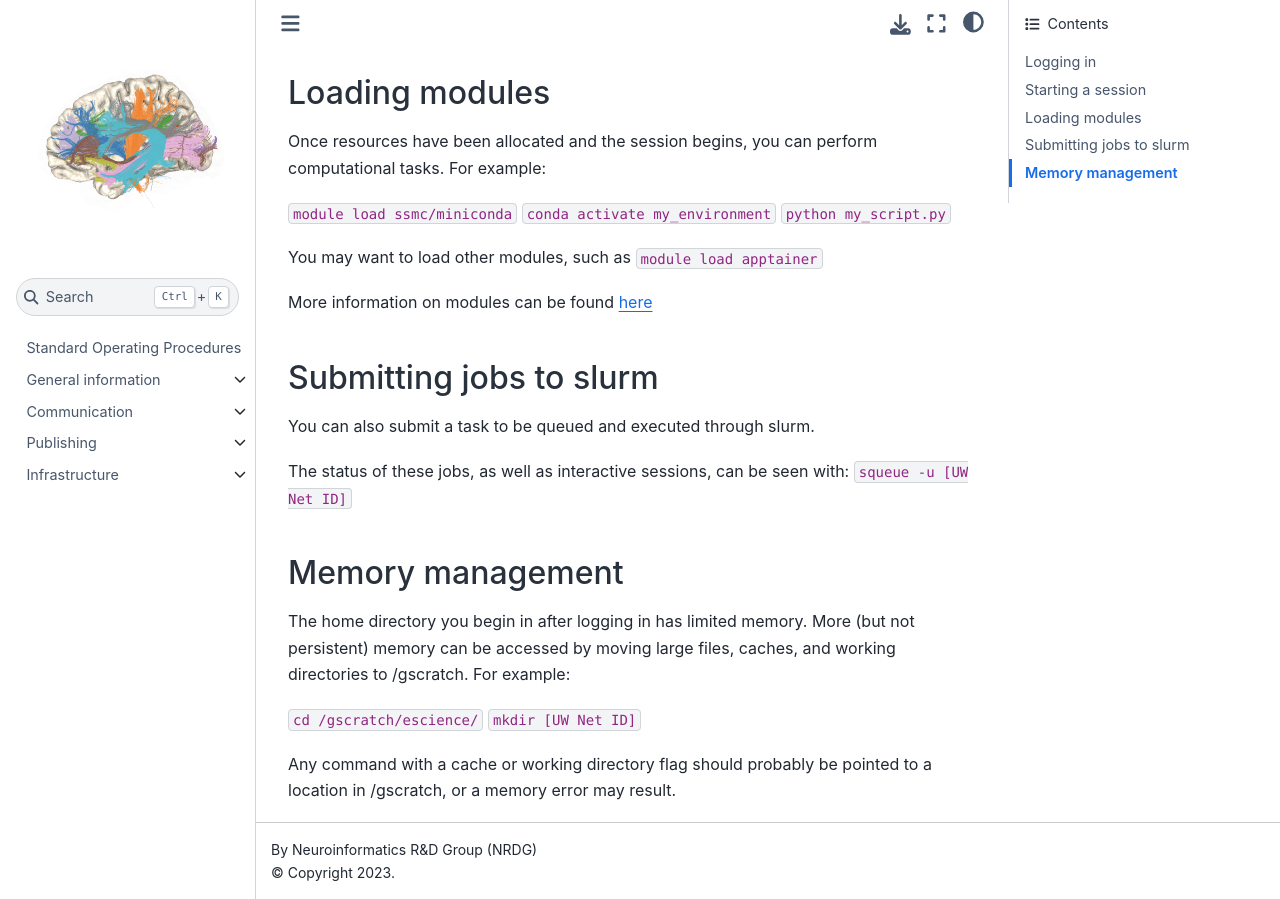
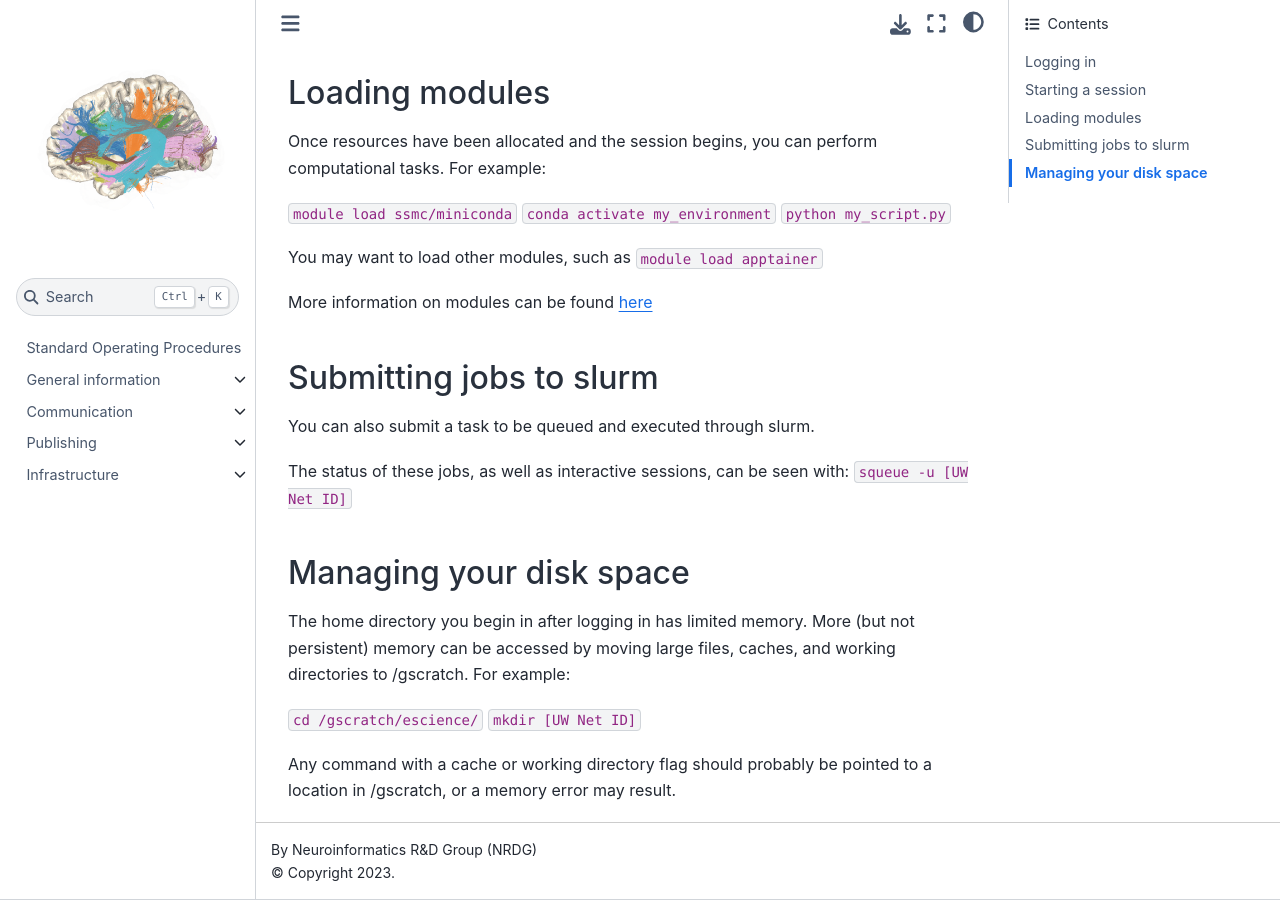
Before and after one commit to nrdg/sop, a Jupyter Book: the page built from infra/hyak.md, in a window 1280 px wide and 900 px high, scrolled down 567 px. Built offline with Jupyter Book 1.0.4 settings and Sphinx 7.4.7 and the Sphinx Book theme 1.1.4, drawn with Linux system fonts in a browser that asks for light colours; pages that are not in the unit, such as notebooks, are missing from menus.

Commit message:
Update infra/hyak.md
Co-authored-by: Ariel Rokem <arokem@gmail.com>

```diff
--- a/infra/hyak.md
+++ b/infra/hyak.md
@@ -36,7 +36,7 @@ You can also submit a task to be queued and executed through slurm.
 The status of these jobs, as well as interactive sessions, can be seen with:
 `squeue -u [UW Net ID]`
 
-## Memory management
+## Managing your disk space
 
 The home directory you begin in after logging in has limited memory. More (but not persistent) memory can be accessed by moving large files, caches, and working directories to /gscratch. For example:
 
```
